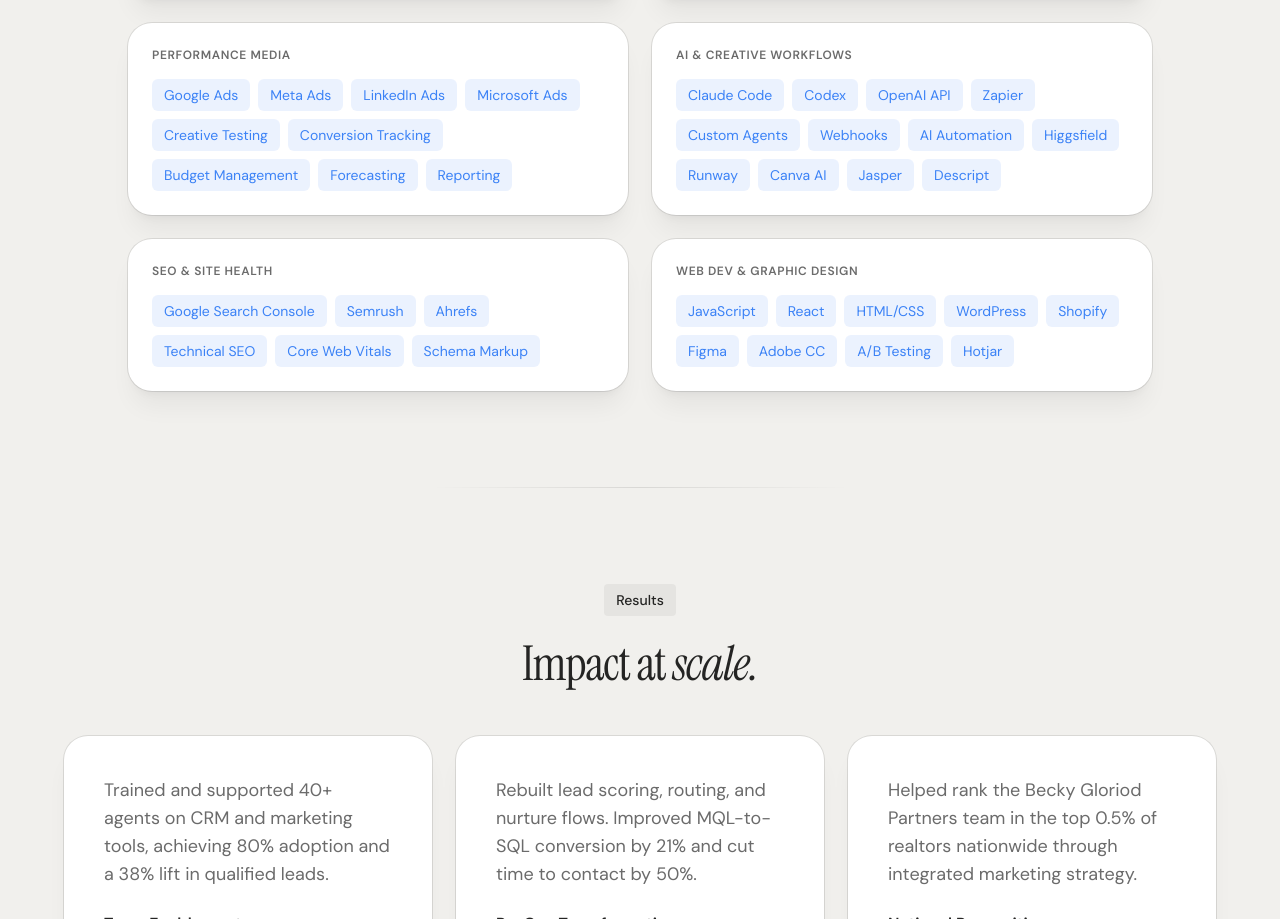
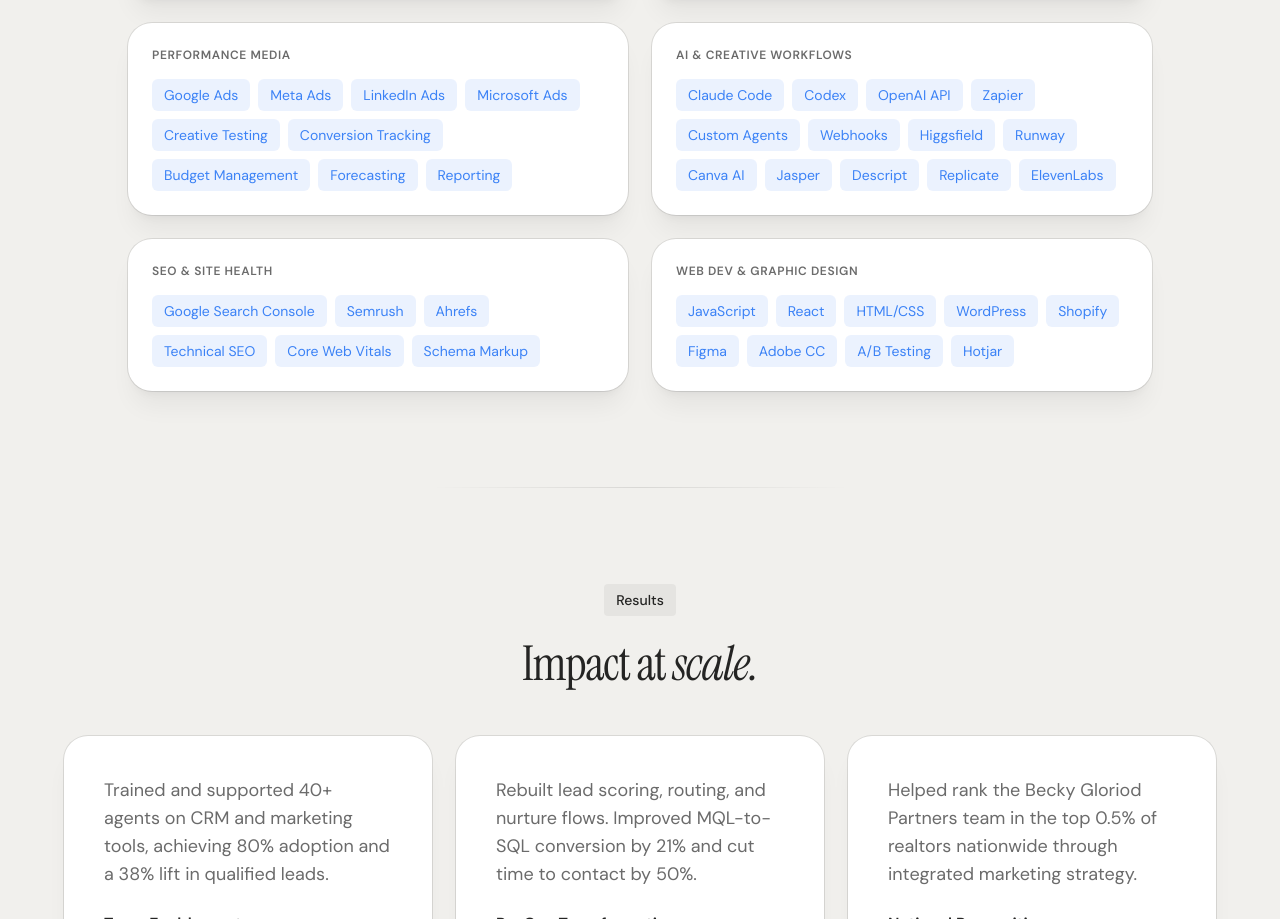
Before and after one commit to JsonGallagher/jason-gallagher-portfolio, a React (Vite) app: page / in a window 1280 px wide. Shown: the part 6564-7483 px from the top of the page. Built offline with nearby package versions, Linux system fonts and the light colour scheme; no server answers.

Commit message:
Updated skills with more modern, recent AI tools and workflows

```diff
--- a/src/components/Skills.jsx
+++ b/src/components/Skills.jsx
@@ -51,12 +51,13 @@
       "Zapier",
       "Custom Agents",
       "Webhooks",
-      "AI Automation",
       "Higgsfield",
       "Runway",
       "Canva AI",
       "Jasper",
       "Descript",
+      "Replicate",
+      "ElevenLabs",
     ],
   },
   {
```
